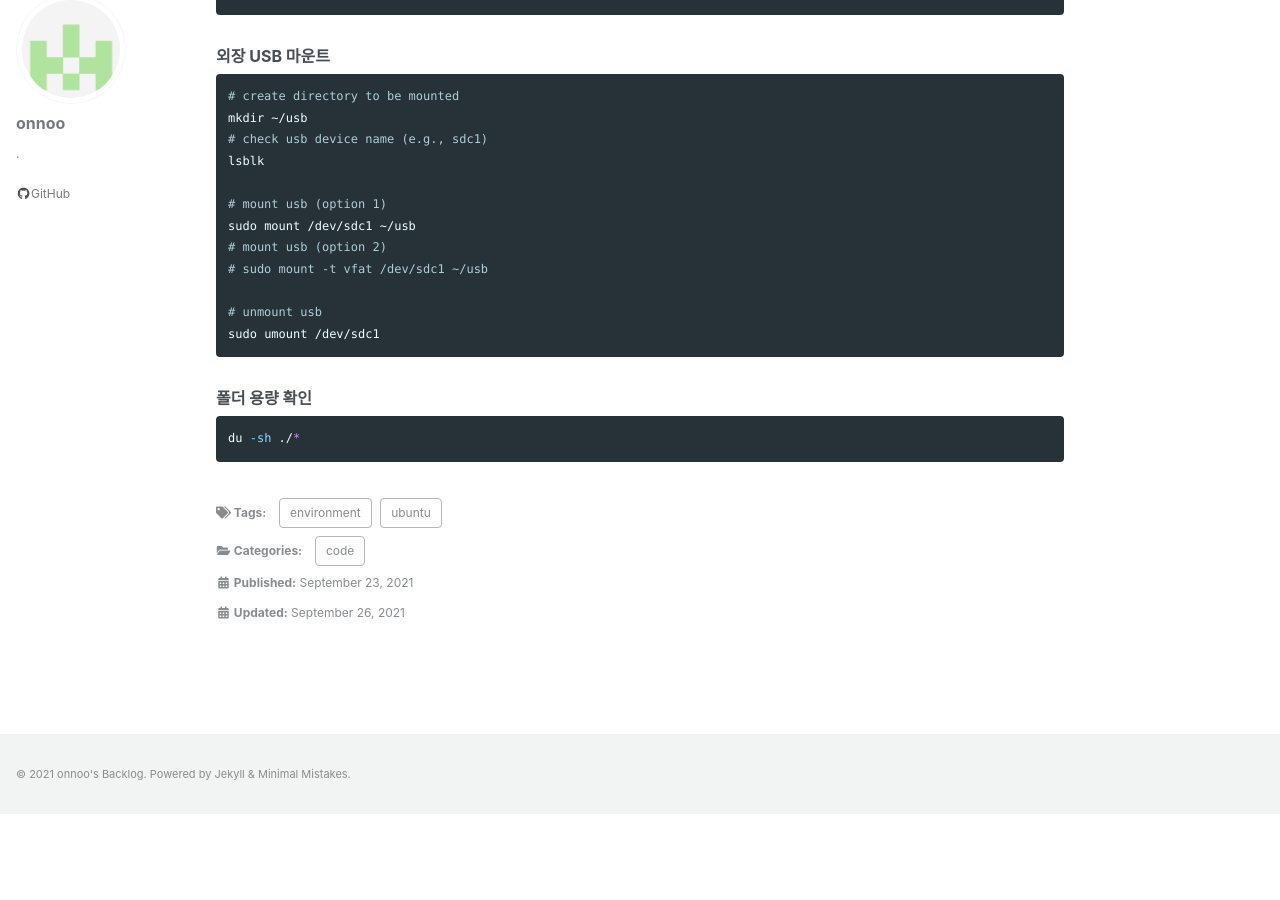
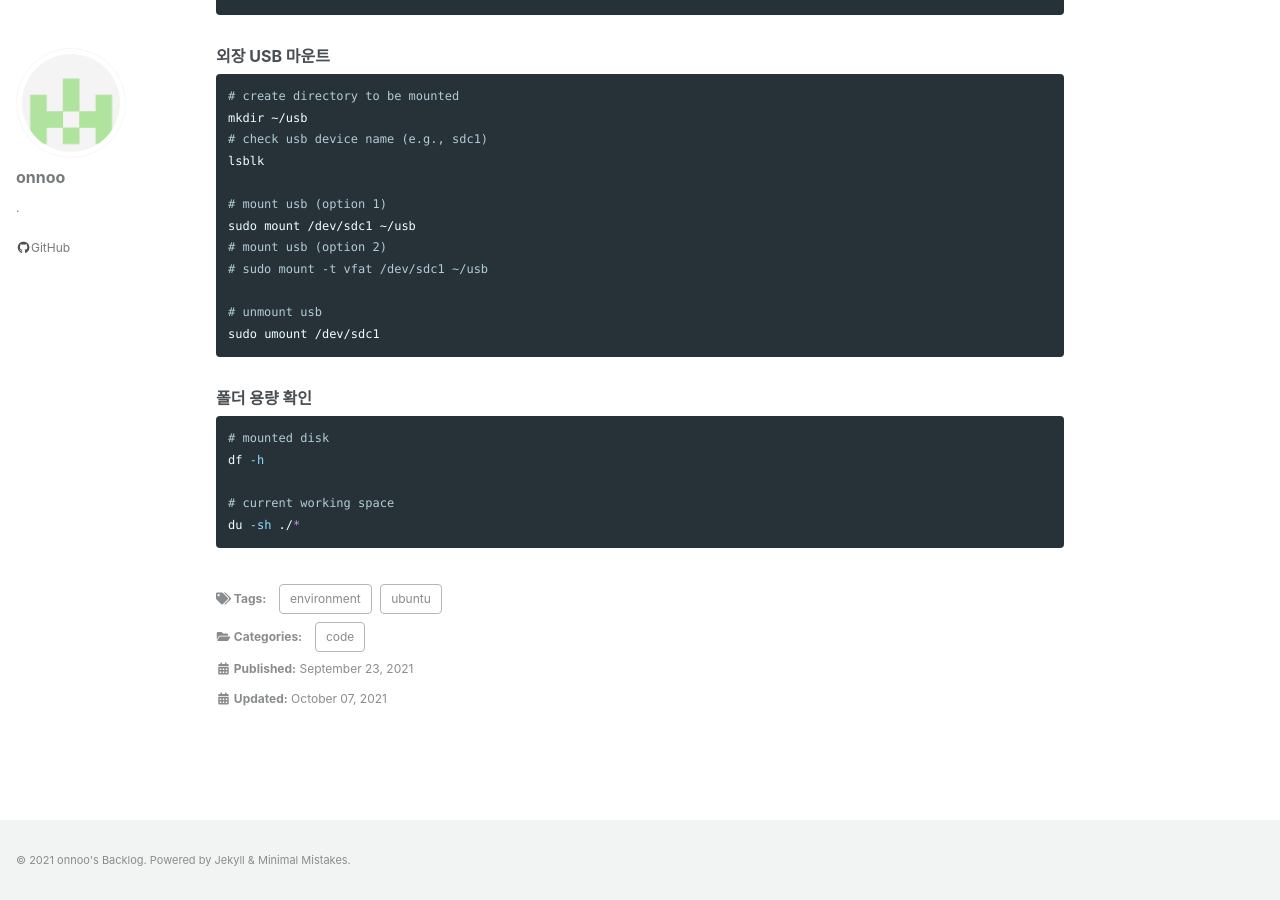
Before and after one commit to onnoo/onnoo.github.io, a Jekyll site: the page built from _posts/2021-09-23-ubuntu-commands.md, in a window 1280 px wide and 900 px high, scrolled down 801 px. Built offline with Jekyll 4.4.1, drawn with Linux system fonts in a browser that asks for light colours; cached includes are drawn as plain includes; a script that is not in the unit is left out; comment, search, counter and statistics services are not loaded; before the commit the page ends 1615 px from its top, so only the background shows below that.

Commit message:
Update 2021-09-23-ubuntu-commands.md

````diff
--- a/_posts/2021-09-23-ubuntu-commands.md
+++ b/_posts/2021-09-23-ubuntu-commands.md
@@ -1,7 +1,7 @@
 ---
 title: "Ubuntu 명령어"
 date: 2021-09-23
-last_modified_at: 2021-09-26
+last_modified_at: 2021-10-07
 categories:
   - code
 tags:
@@ -66,5 +66,9 @@ sudo umount /dev/sdc1
 ### 폴더 용량 확인
 
 ```bash
+# mounted disk
+df -h
+
+# current working space
 du -sh ./*
 ```
````
